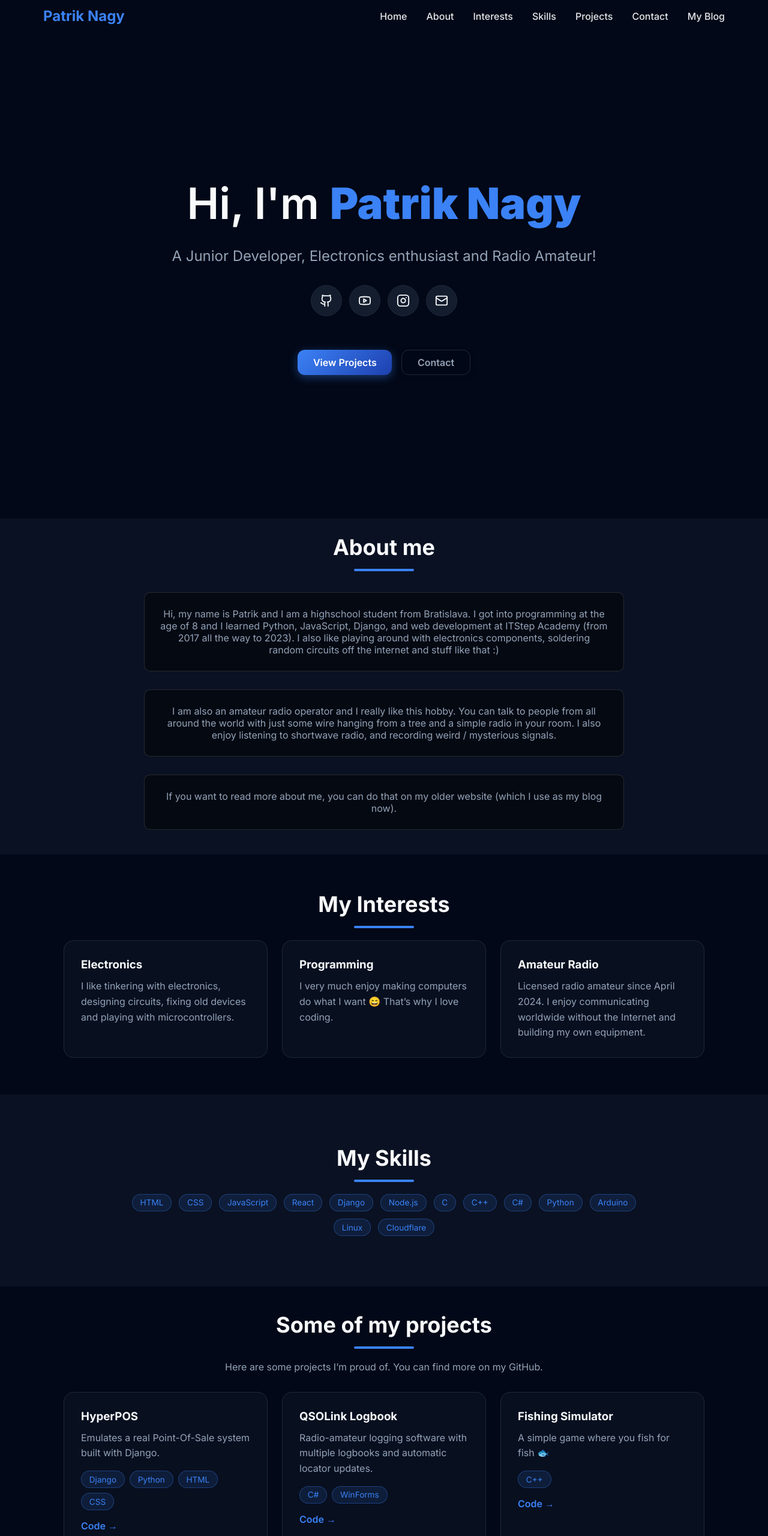
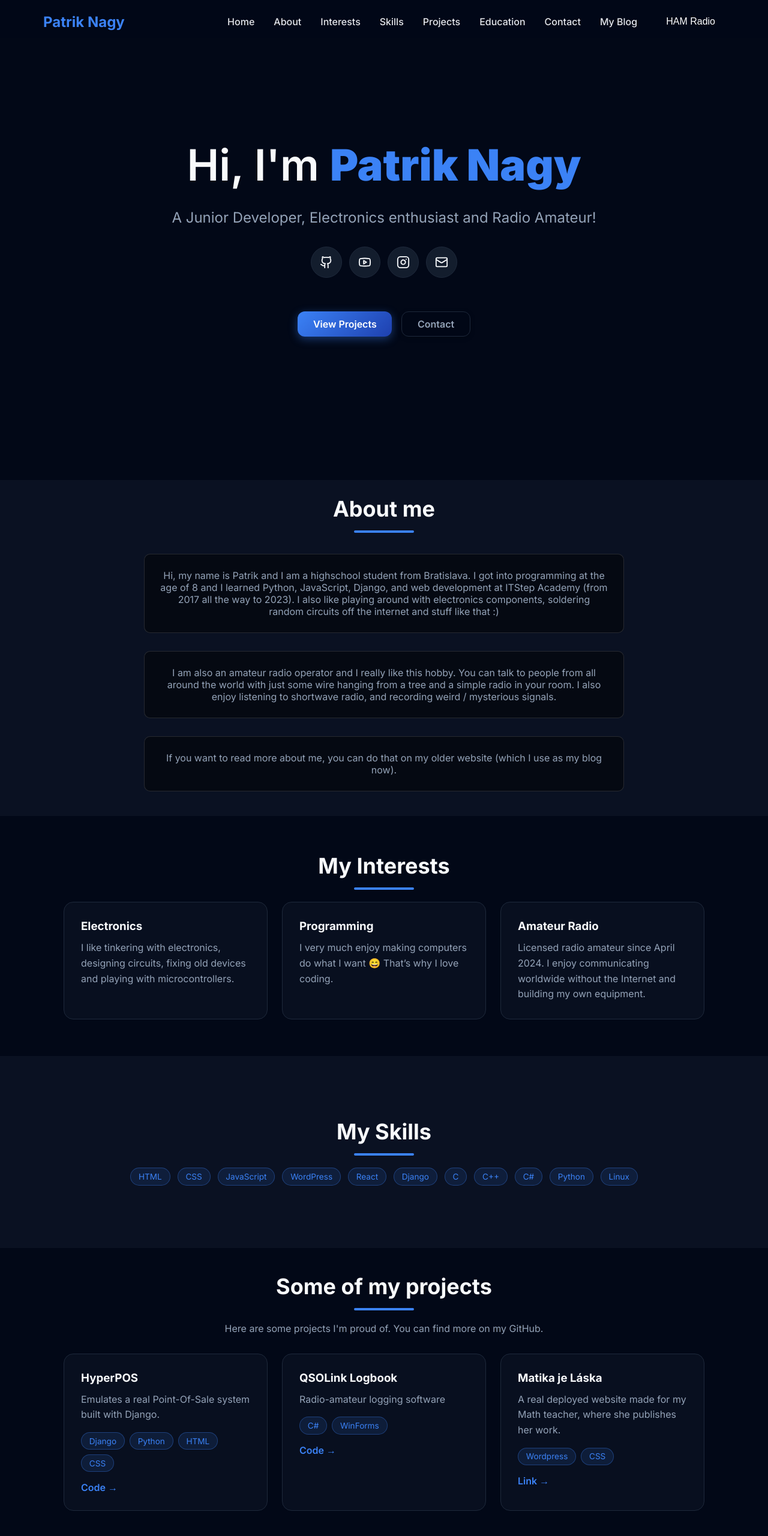
Before and after one commit to Lopastudio/My-Portfolio, a plain HTML site: page index.html in a window 1280 px wide. Shown: the top 2560 px of the page at 60% size. Drawn offline with Linux system fonts and the light colour scheme.

Commit message:
Added links to navbar and more content?

```diff
--- a/index.html
+++ b/index.html
@@ -27,18 +27,27 @@
                 <li><a class="nav-link" href="#interests">Interests</a></li>
                 <li><a class="nav-link" href="#skills">Skills</a></li>
                 <li><a class="nav-link" href="#projects">Projects</a></li>
+                <li><a class="nav-link" href="#education">Education</a></li>
                 <li><a class="nav-link" href="#contact">Contact</a></li>
                 <li>
                     <a class="nav-link" href="https://www.lopastudio.sk/blog/" target="_blank">
                         My Blog
                     </a>
                 </li>
+                 <div class="dropdown">
+                    <button class="dropbtn nav-link">HAM Radio</button>
+                    <div class="dropdown-content">
+                        <a class="nav-link" href="https://www.qrz.com/db/OM1EPT" target="_blank">My QRZ.COM Page</a>
+                        <a class="nav-link" target="_blank" href="https://sdr.lopastudio.sk/">OM1EPT WebSDR</a>
+                        <a class="nav-link" target="_blank" href="https://fmdx.lopastudio.sk/">OM1EPT FMdx WebServer</a>
+                    </div>
+                </div>
             </ul>
         </div>
 
     </nav>
 
-    <section class="nadpis">
+    <section class="nadpis" id="domcek">
         <div class="nadpis-div">
             <h1 class="nadpis-home">
                 Hi, I'm <span style="font-weight: 700;">Patrik Nagy</span>
@@ -145,16 +154,14 @@
             <span class="skill">HTML</span>
             <span class="skill">CSS</span>
             <span class="skill">JavaScript</span>
+            <span class="skill">WordPress</span>
             <span class="skill">React</span>
             <span class="skill">Django</span>
-            <span class="skill">Node.js</span>
             <span class="skill">C</span>
             <span class="skill">C++</span>
             <span class="skill">C#</span>
             <span class="skill">Python</span>
-            <span class="skill">Arduino</span>
             <span class="skill">Linux</span>
-            <span class="skill">Cloudflare</span>
         </div>
     </section>
 
@@ -164,7 +171,7 @@
         <div class="divider-nazovkapitoly"></div>
 
         <p class="section-subtext">
-            Here are some projects I’m proud of.
+            Here are some projects I'm proud of.
             You can find more on my GitHub.
         </p>
 
@@ -186,8 +193,7 @@
             <div class="card">
                 <h3>QSOLink Logbook</h3>
                 <p>
-                    Radio-amateur logging software with multiple logbooks
-                    and automatic locator updates.
+                    Radio-amateur logging software
                 </p>
                 <div class="tag-row">
                     <span class="tag">C#</span>
@@ -197,14 +203,15 @@
             </div>
 
             <div class="card">
-                <h3>Fishing Simulator</h3>
+                <h3>Matika je Láska</h3>
                 <p>
-                    A simple game where you fish for fish 🐟
+                    A real deployed website made for my Math teacher, where she publishes her work.
                 </p>
                 <div class="tag-row">
-                    <span class="tag">C++</span>
+                    <span class="tag">Wordpress</span>
+                    <span class="tag">CSS</span>
                 </div>
-                <a class="card-link" href="#">Code →</a>
+                <a class="card-link" href="https://www.matikajelaska.sk/" target="_blank">Link →</a>
             </div>
         </div>
     </section>
@@ -228,7 +235,7 @@
                 <h3>ITStep Academy</h3>
                 <span>2017 – 2023</span>
                 <p>
-                    Python, C++, electronics and web development.
+                    Python, UI/UX and web development course
                 </p>
             </div>
 
@@ -243,7 +250,7 @@
     </section>
 
 
-    <section class="contact">
+    <section class="contact" id="contact">
         <p class="kapitola-nadpis">Contact</p>
         <div class="divider-nazovkapitoly"></div>
 
--- a/style.css
+++ b/style.css
@@ -61,6 +61,9 @@ html {
     background-color: transparent;
     height: 64px;
     align-items: center;
+    position: fixed;
+    top: 0;
+    background: #020817bd;
 }
 
 .navbar-nav {
@@ -83,6 +86,46 @@ html {
     color: #3B82F6;
     opacity: 0.9;
 }
+
+/* Dropdown Button */
+.dropbtn {
+  background-color: #04aa6d00;
+  color: white;
+  padding: 16px;
+  font-size: 16px;
+  border: none;
+}
+
+/* The container <div> - needed to position the dropdown content */
+.dropdown {
+  position: relative;
+  display: inline-block;
+}
+
+/* Dropdown Content (Hidden by Default) */
+.dropdown-content {
+  display: none;
+  position: absolute;
+  background-color: #f1f1f100;
+  min-width: 160px;
+  box-shadow: 0px 8px 16px 0px rgba(0,0,0,0.2);
+  z-index: 1;
+}
+
+/* Links inside the dropdown */
+.dropdown-content a {
+  color: white;
+  padding: 12px 16px;
+  text-decoration: none;
+  display: block;
+}
+
+
+/* Show the dropdown menu on hover */
+.dropdown:hover .dropdown-content {display: block;}
+
+
+
 
 .container-fluid {
     max-width: 1200px;
@@ -217,7 +260,7 @@ section.skills {
 }
 section.projects { height: 60vh; }
 section.education {
-    height: 100vh;
+    height: 70vh;
     background-color: #0A1122;
 }
 section.contact { height: 40vh; }
```
